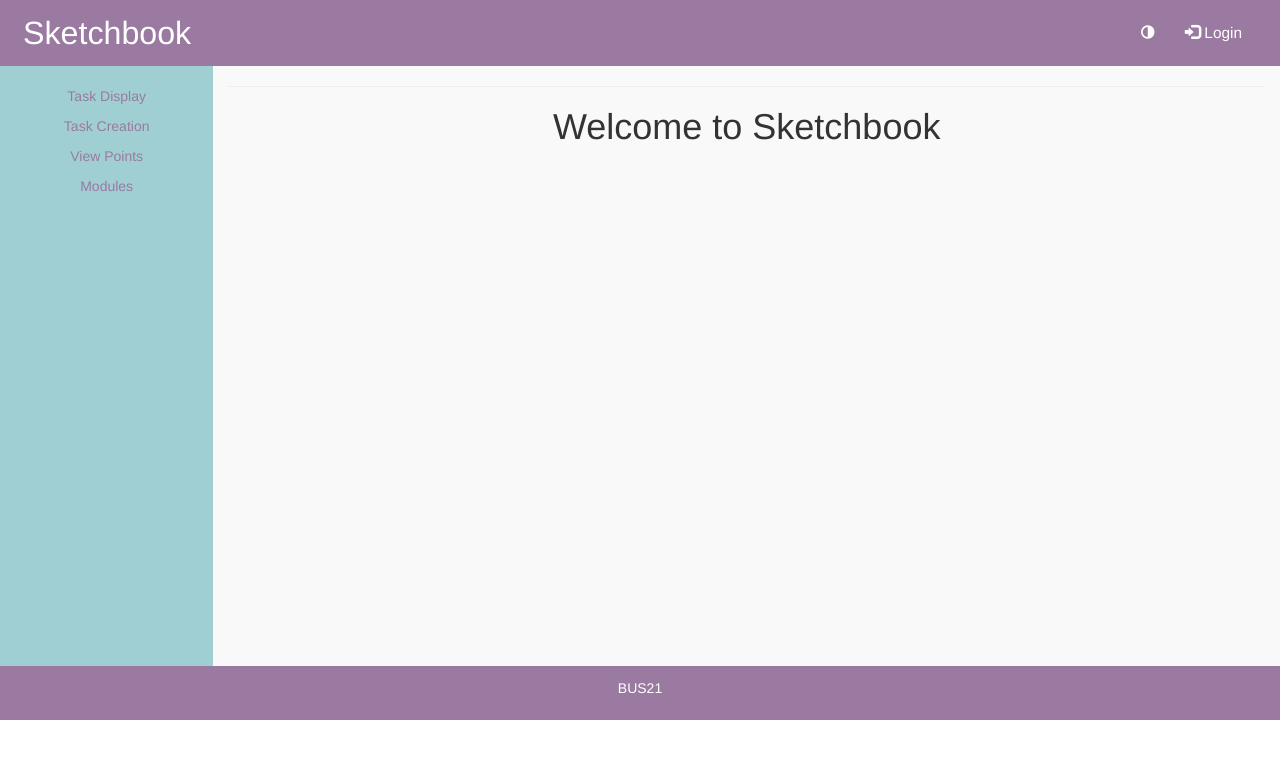
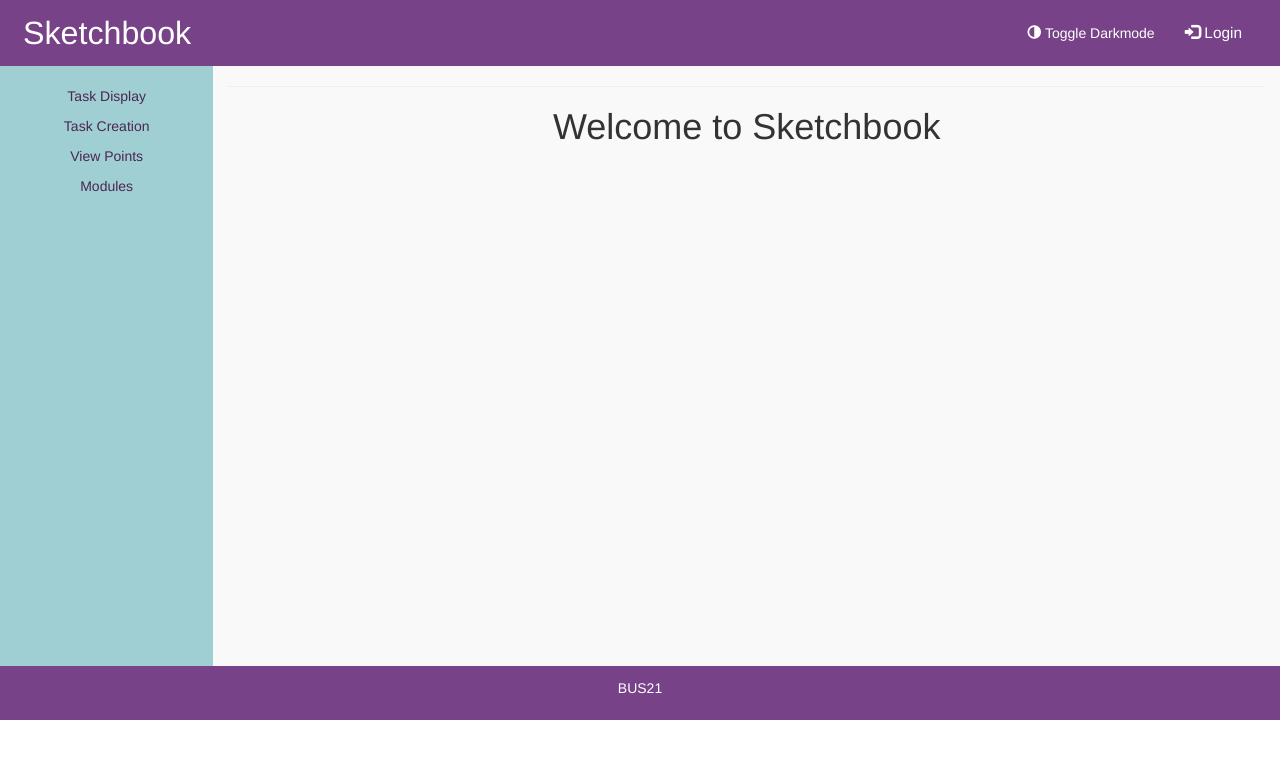
Before and after one commit to MattCoul/BUS21, a Python web app: template app/templates/index.html in a window 1280 px wide. Shown: the top 759 px of the page. Run offline with Jinja, Linux system fonts and the light colour scheme; the template is opened without the code that fills it, so the values that code supplies are empty; some libraries are stand-ins or nearby versions.

Commit message:
a11y updates

```diff
--- a/app/templates/base.html
+++ b/app/templates/base.html
@@ -16,13 +16,13 @@
     .navbar {
       margin-bottom: 0;
       border-radius: 0;
-      border-color: #9A7AA0;
-      background-color: #9A7AA0;
+      border-color: #774288;
+      background-color: #774288;
       padding: 7px;
     }
 
-    a:link {color:#9A7AA0;text-decoration:none;}
-    a:visited {color:#9A7AA0;text-decoration:none;}
+    a:link {color:#4A2753;text-decoration:none;}
+    a:visited {color:#4A2753;text-decoration:none;}
     a:hover {text-decoration:underline;}
 
 
@@ -42,7 +42,7 @@
     }
 
     footer {
-      background-color: #9A7AA0;
+      background-color: #774288;
       color: #FFFFFF;
       padding: 12px;
     }
@@ -173,18 +173,13 @@
 <nav class="navbar navbar-inverse">
   <div class="container-fluid">
     <div class="navbar-header">
-      <button type="button" class="navbar-toggle" data-toggle="collapse" data-target="#myNavbar">
-        <span class="icon-bar"></span>
-        <span class="icon-bar"></span>
-        <span class="icon-bar"></span>
-      </button>
       <a class="navbar-brand" href="{{ url_for('index') }}">Sketchbook</a>
     </div>
     <div class="collapse navbar-collapse" id="myNavbar">
       <ul class="nav navbar-nav">
       </ul>
       <ul class="nav navbar-nav navbar-right">
-          <li><a href="{{ url_for('toggle_theme') }}" style="color:white;"> <span class="glyphicon glyphicon-adjust"></span></a></li>
+          <li><a href="{{ url_for('toggle_theme') }}" style="color:white;"> <span class="glyphicon glyphicon-adjust"></span> Toggle Darkmode</a></li>
         {% if session.user_id %}
             <li><a href="{{ url_for('logout') }}" style="color:white; font-size:110%"> <span class="glyphicon glyphicon-log-out"></span> Logout</a></li>
         {% else %}
```
